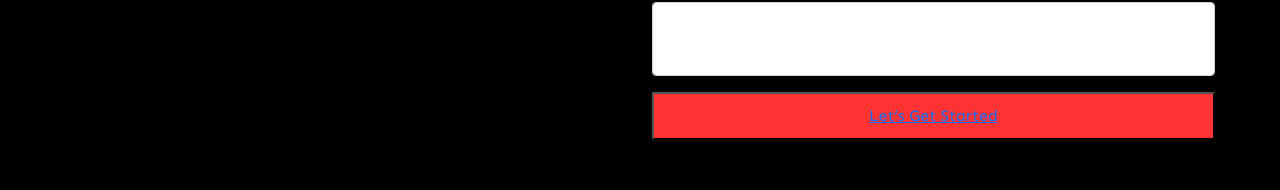
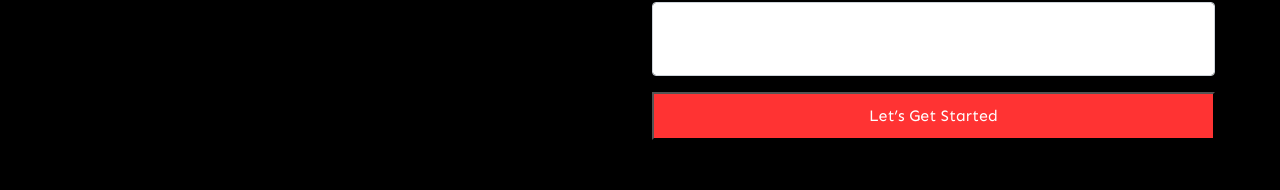
Before and after one commit to shalabh0193/designbyshalabh, a plain HTML site: page index.html in a window 1280 px wide. Shown: the part 5866-6056 px from the top of the page. Drawn offline with nearby package versions, Linux system fonts and the light colour scheme.

Commit message:
Update index.html

```diff
--- a/index.html
+++ b/index.html
@@ -338,7 +338,7 @@
 
                                   </div>
 
-                               <button type="submit" class="btnlet " > <a href="mailto:shalabhagarwal91@gmail.com">Let’s Get Started</a></button>
+                               <button type="submit" class="btnlet " >Let’s Get Started</button>
                               </form>
                         </form>
                     </div>
```
